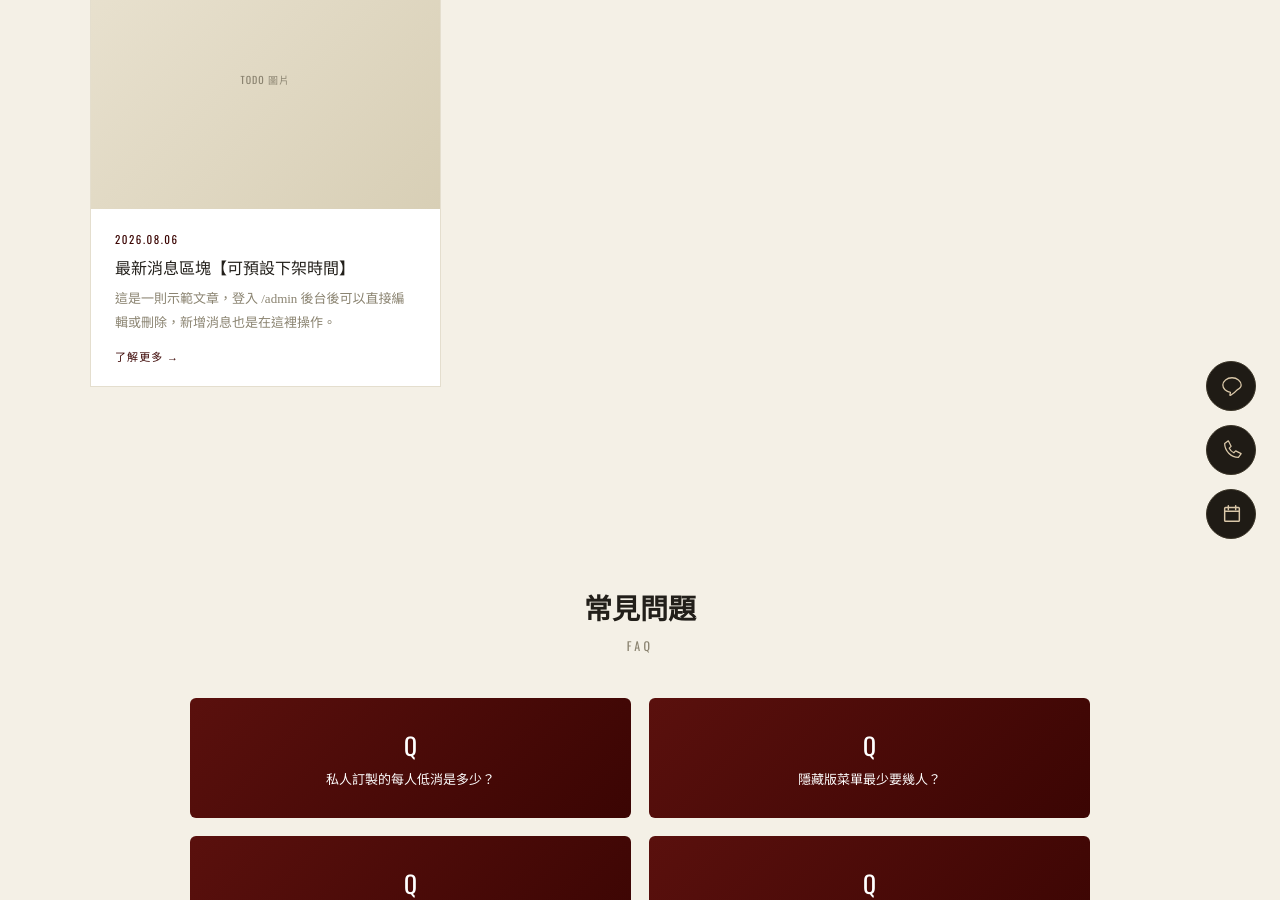
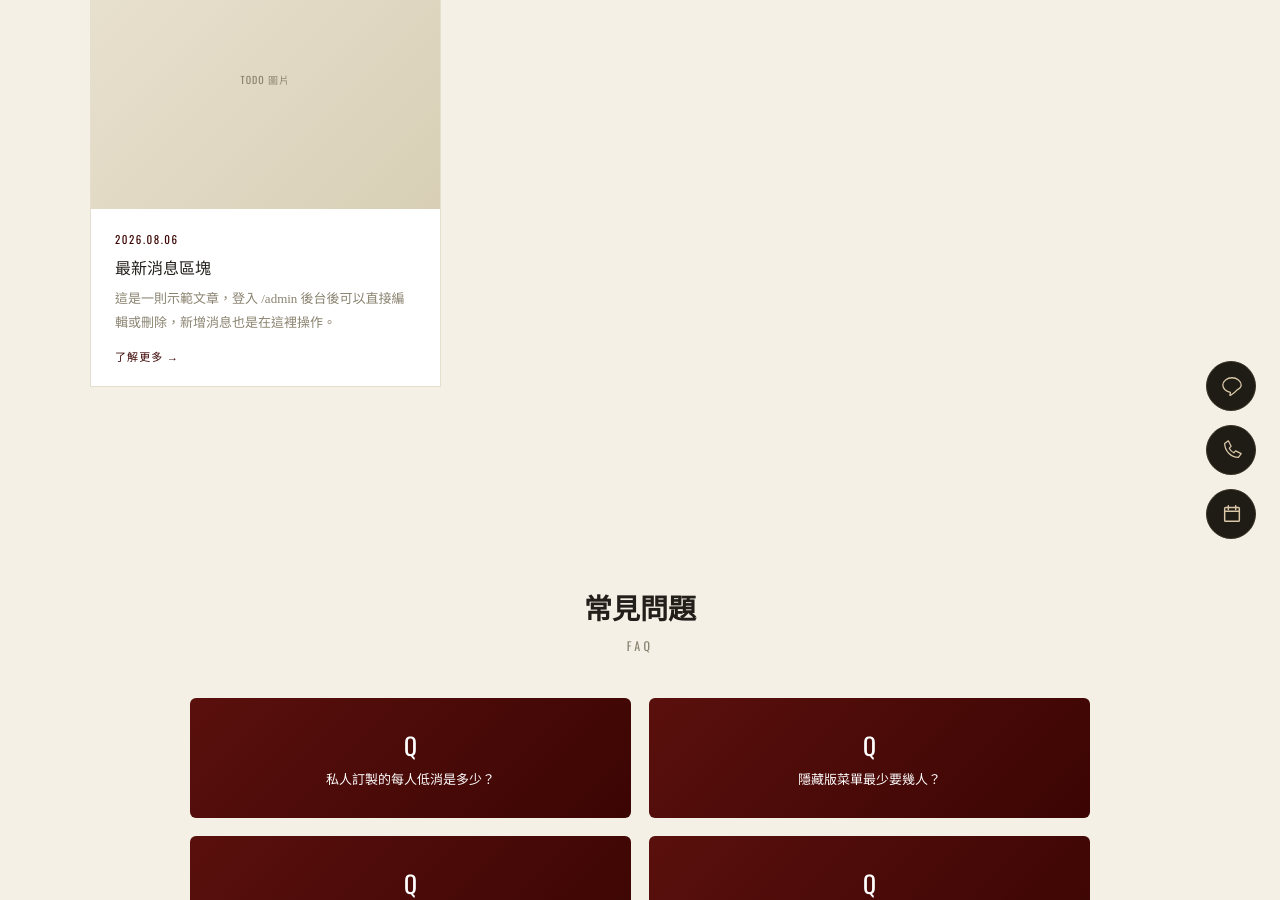
Before and after one commit to yanxianglou/yanxianglou.github.io, a Jekyll site: the page built from index.html, in a window 1280 px wide and 900 px high, scrolled down 2351 px. Built offline with Jekyll 4.4.1, drawn with Linux system fonts in a browser that asks for light colours.

Commit message:
Update 最新消息 “2026-08-06-welcome”

```diff
--- a/_news/2026-08-06-welcome.md
+++ b/_news/2026-08-06-welcome.md
@@ -1,5 +1,5 @@
 ---
-title: 最新消息區塊【可預設下架時間】
+title: 最新消息區塊
 date: 2026-08-06
 excerpt: 這是一則示範文章，登入 /admin 後台後可以直接編輯或刪除，新增消息也是在這裡操作。
 image: ""
```
